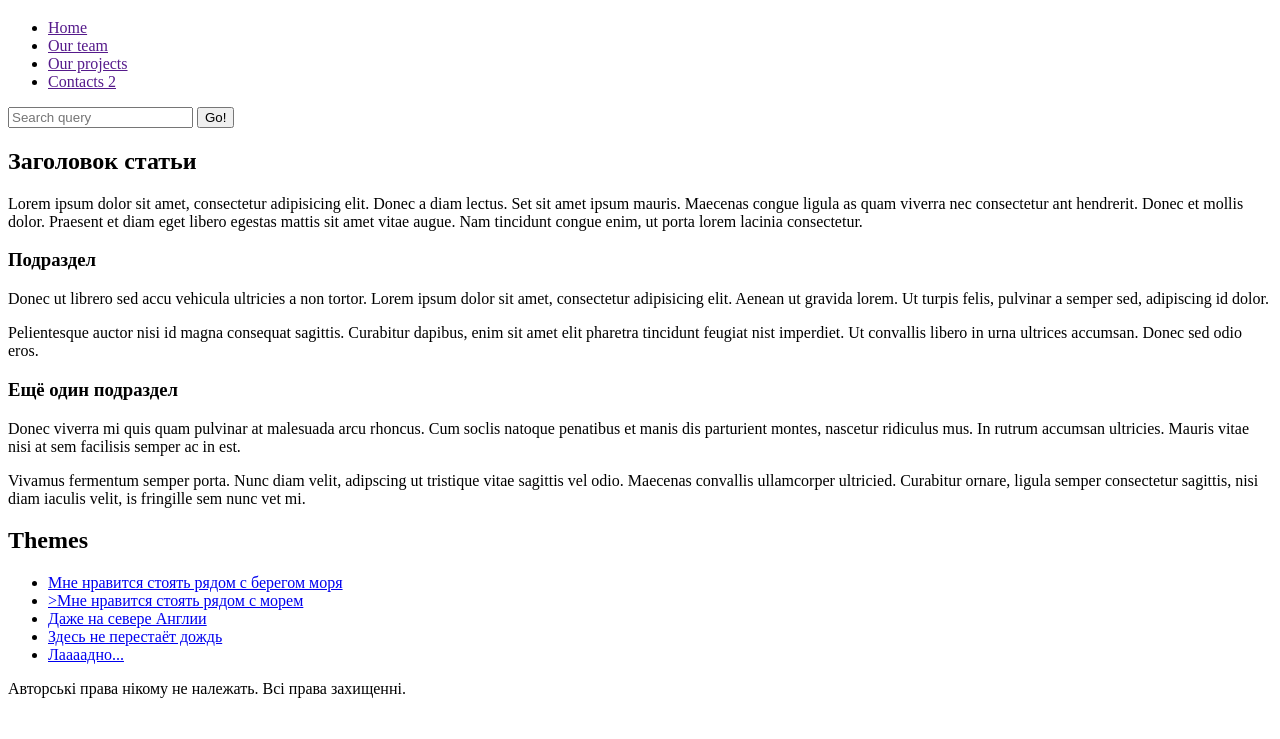
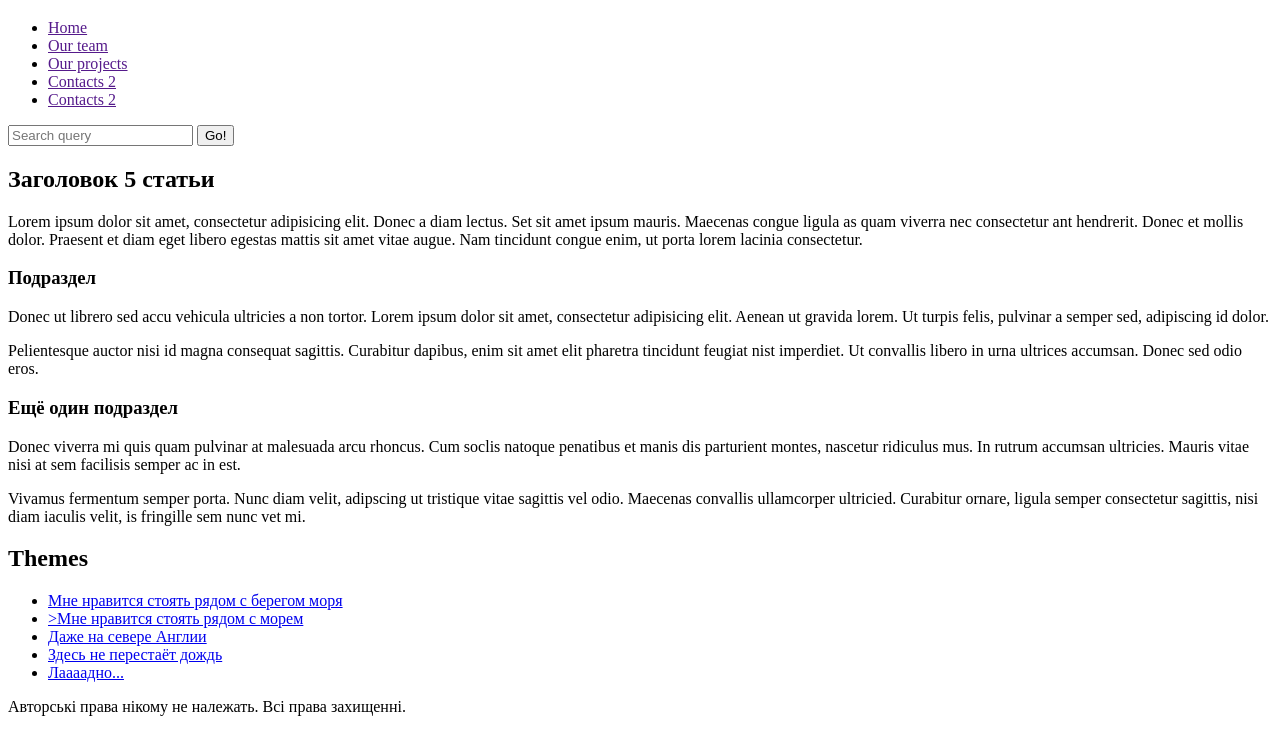
Before and after one commit to vasya9911/git_l, a plain HTML site: page index.html in a window 1280 px wide. Shown: the part 61-800 px from the top of the page. Drawn offline with Linux system fonts and the light colour scheme.

Commit message:
log trying

```diff
--- a/index.html
+++ b/index.html
@@ -18,6 +18,7 @@
                 <li><a href="">Our team</a></li>
                 <li><a href="">Our projects</a></li>
                 <li><a href="">Contacts 2</a></li>
+                <li><a href="">Contacts 2</a></li>
             </ul>
         </nav>
         <form>
@@ -26,7 +27,7 @@
         </form>
         <main>
             <article>
-                <h2>Заголовок статьи</h2>
+                <h2>Заголовок  5 статьи</h2>
 
                 <p>Lorem ipsum dolor sit amet, consectetur adipisicing elit. Donec a diam lectus. Set sit amet ipsum mauris. Maecenas congue ligula as quam viverra nec consectetur ant hendrerit. Donec et mollis dolor. Praesent et diam eget libero egestas mattis sit amet vitae augue. Nam tincidunt congue enim, ut porta lorem lacinia consectetur.</p>
 
```
